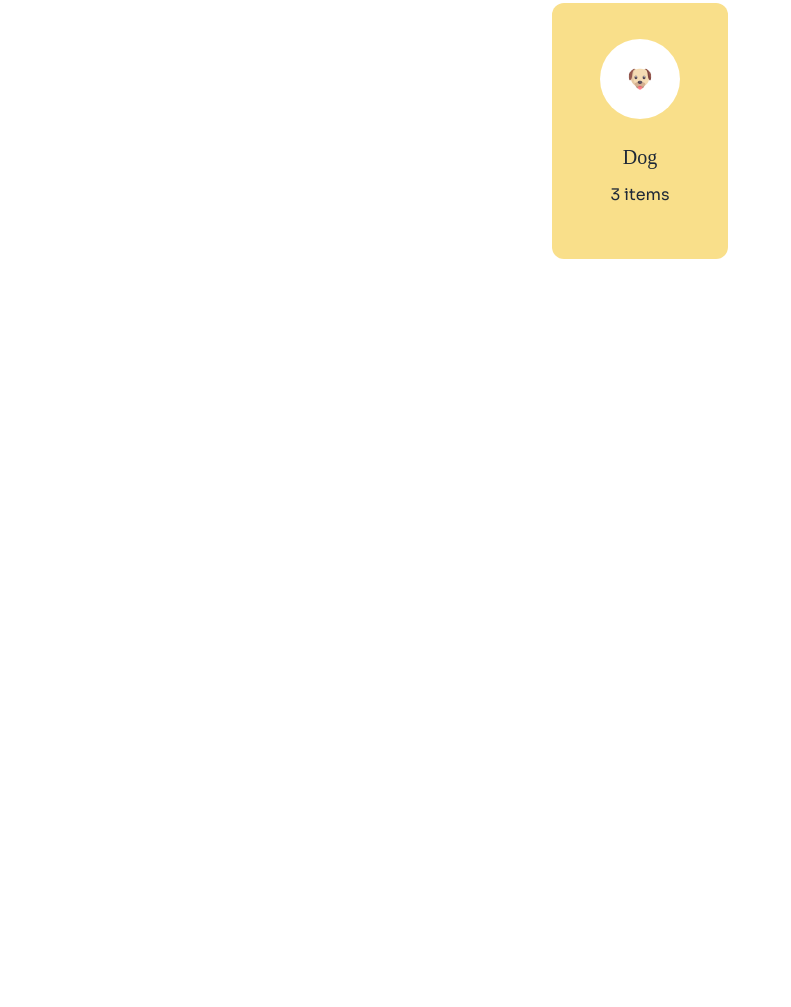
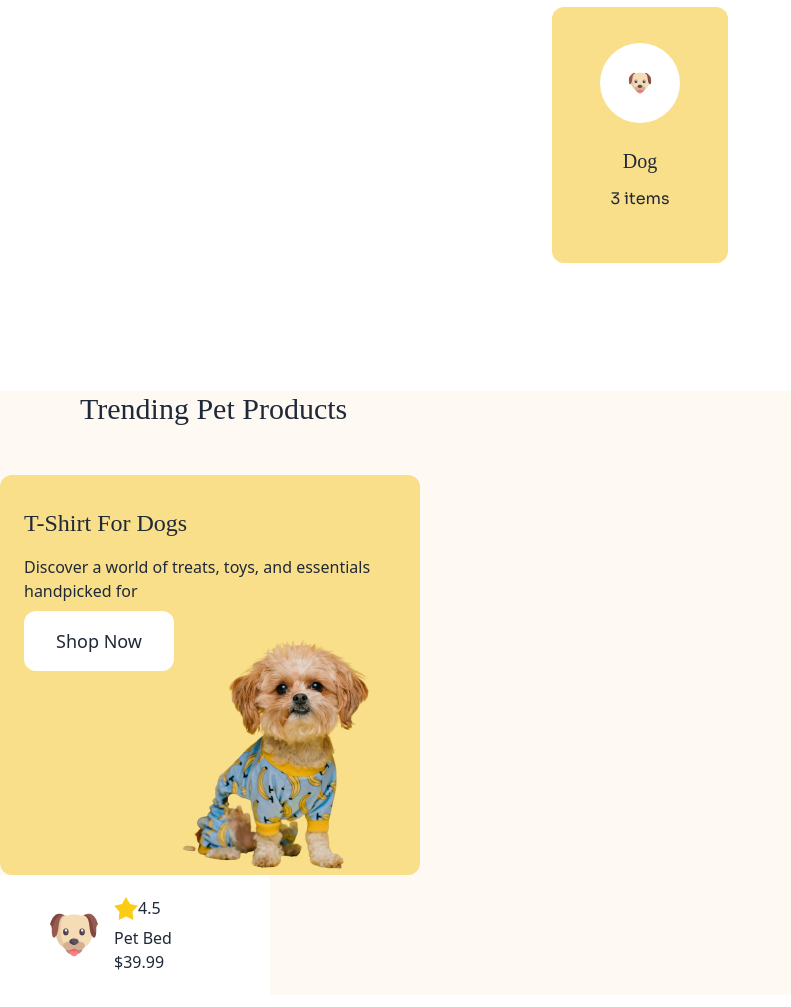
Before and after one commit to Elias-bd/assignment-3, a plain HTML site: page index.html in a window 1280 px wide. Shown: the part 1307-2314 px from the top of the page, without its empty margins (0-791 px from the left). Before the commit the page ends 1694 px from the top, so only its background shows below. Drawn offline with nearby package versions, Linux system fonts and the light colour scheme; a web font is replaced by a local one.

Commit message:
added some of cards trending section

```diff
--- a/index.html
+++ b/index.html
@@ -128,7 +128,7 @@
 
         <section class="w-11/12 md:container mx-auto my-32 font-adlam">
 
-            <h3 class="text-2xl font-adlam mb-12 md:ml-20">Browse by Categories</h3>
+            <h3 class="text-3xl font-adlam mb-12 md:ml-20">Browse by Categories</h3>
 
             <!-- card section  -->
 
@@ -173,10 +173,56 @@
                     <h5 class="mb-3 font-adlam text-xl">Dog</h5>
                     <p class="font-sora text-base">3 items</p>
                 </div>
+            </div>
+        </section>
+
+        <!-- Trending Section  -->
+
+        <section class="bg-header-bg w-full my-20">
+
+            <div class="md:container mx-auto">
+                <h3 class="text-3xl font-adlam mb-12 ml-4 md:ml-20">Trending Pet Products</h3>
+                <div class=" ">
+                    <div class="w-11/12 md:w-[420px] h-[400px] bg-card-bg rounded-xl ">
+                        <div class="py-8 px-6">
+                            <h4 class="text-2xl font-adlam mb-4 ">T-Shirt For Dogs</h4>
+                            <p class="text-base mb-2">Discover a world of treats, toys, and essentials handpicked for
+                            </p>
+
+                            <button class=" bg-white py-4 px-8 text-lg rounded-xl"> Shop Now </button>
+                        </div>
+
+                        <div class="relative -mt-36 ml-44">
+                            <img src="images/cute-pet-small.png" alt="">
+                        </div>
+                    </div>
 
 
 
 
+
+
+
+
+
+                </div>
+
+                <div class="w-[270px] h-[120px] flex justify-center items-center gap-4 bg-white py-4 pl-4 pr-16">
+                    <div>
+                        <img src="images/dog-cartoon.png" alt="">
+                    </div>
+
+                    <div>
+                        <div class="rating">
+                            <input type="radio" name="rating-2" class="mask mask-star-2 bg-yellow-400" />
+                            <h4>4.5</h4>
+                        </div>
+
+                        <h5>Pet Bed</h5>
+                        <p>$39.99</p>
+                    </div>
+
+                </div>
             </div>
 
 
@@ -185,6 +231,8 @@
 
 
         </section>
+
+
 
 
 
```
